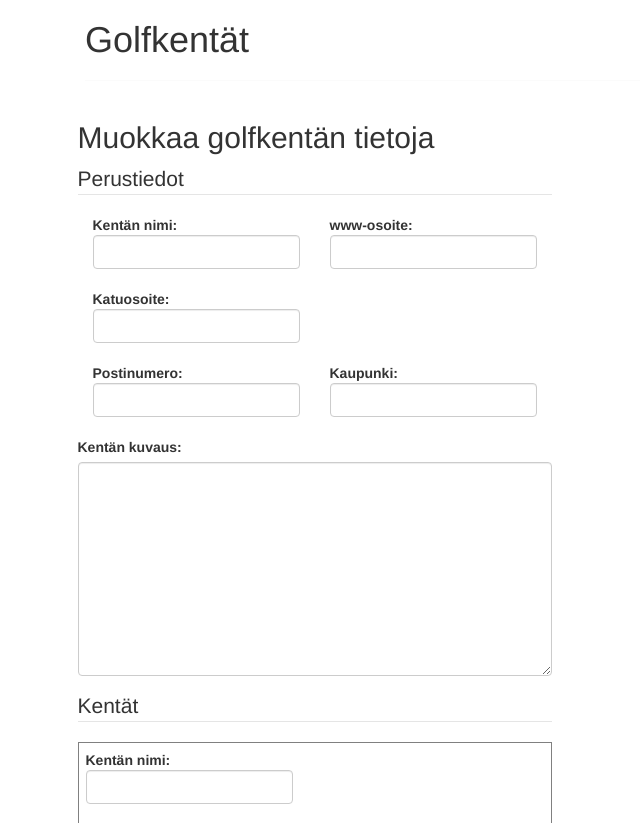
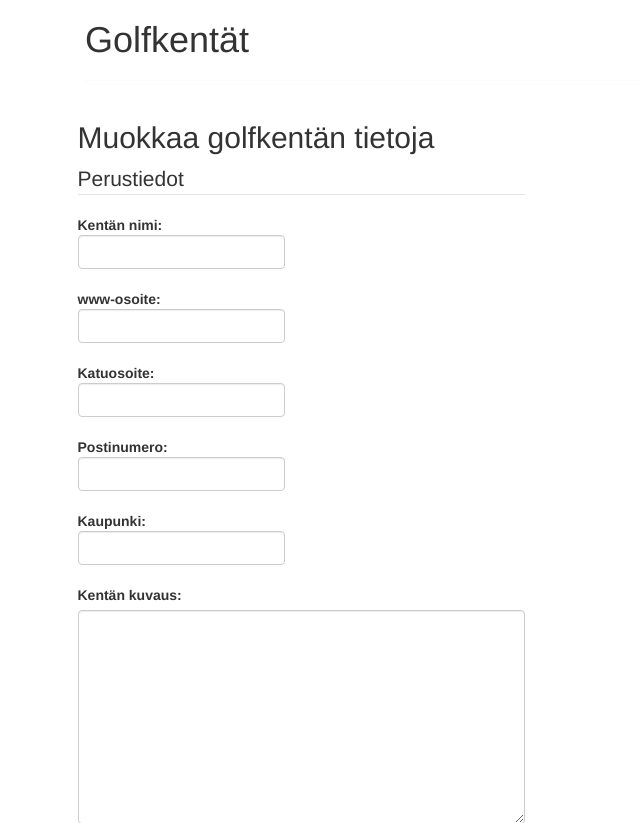
Before and after one commit to toppahattu/tsoha-golf_courses, a Flask app: template templates/edit.html in a window 1280 px wide. Shown: the top 823 px of the page, without its empty margins (0-640 px from the left). Run offline with Flask 3, Linux system fonts and the light colour scheme; the template is opened without the code that fills it, so the values that code supplies are empty; some libraries are stand-ins or nearby versions.

Commit message:
pylint suggestions and small edit to html templates

```diff
--- a/db.py
+++ b/db.py
@@ -2,5 +2,6 @@ from os import getenv
 from flask_sqlalchemy import SQLAlchemy
 from app import app
 
-app.config['SQLALCHEMY_DATABASE_URI'] = getenv('DATABASE_URL') #for fly.io add .replace("://", "ql://", 1)
+app.config['SQLALCHEMY_DATABASE_URI'] = getenv('DATABASE_URL')
+#for fly.io add .replace("://", "ql://", 1)
 db = SQLAlchemy(app)
--- a/fly.toml
+++ b/fly.toml
@@ -1,4 +1,4 @@
-# fly.toml app configuration file generated for tsoha-golfcourses on 2023-09-22T18:18:51+03:00
+# fly.toml app configuration file generated for tsoha-golfcourses on 2023-09-25T13:04:33+03:00
 #
 # See https://fly.io/docs/reference/configuration/ for information about how to use this file.
 #
--- a/templates/edit.html
+++ b/templates/edit.html
@@ -7,36 +7,30 @@
         <form id="courseform" action="/edit/{{ course_id }}" method="POST" onsubmit="return window.confirm('Ovatko tiedot oikein?')">
             <fieldset id="courseinfo">
                 <legend>Perustiedot</legend>
-                <div class="form-row">
-                    <div class="form-group col-md-6">
+                <div class="form-group">
                     <label for="name">Kentän nimi:
                         <input type="text" class="form-control" name="name" id="name" value="{{ info.name }}" required/>
                     </label>
                 </div>
-                    <div class="form-group col-md-6">
+                <div class="form-group">
                     <label for="www">www-osoite:
                         <input type="text" class="form-control" name="www" id="www" value="{{ info.www }}" required/>
                     </label>
                 </div>
-                </div>
-                <div class="form-row">
-                    <div class="form-group col-md-12">
+                <div class="form-group">
                     <label for="street">Katuosoite:
                         <input type="text" class="form-control" name="street" id="street" value="{{ info.street }}" required/>
                     </label>
                 </div>
-                </div>
-                <div class="form-row">
-                    <div class="form-group col-md-6">
+                <div class="form-group">
                     <label for="postal">Postinumero:
                         <input type="text" class="form-control" name="postal" id="postal" value="{{ info.postal_code }}" required/>
                     </label>
                 </div>
-                    <div class="form-group col-md-6">
+                <div class="form-group">
                     <label for="city">Kaupunki:
                         <input type="text" class="form-control" name="city" id="city" value="{{ info.city }}" required/>
                     </label>
-                    </div>
                 </div>
                 <div class="form-group">
                     <label for="description">Kentän kuvaus:</label>
```
Also changed, not shown: courses.py (+20 -13 lines), routes.py (+7 -5 lines), templates/add.html (+5 -11 lines). Lines whose indentation alone changed are shown as unchanged.
